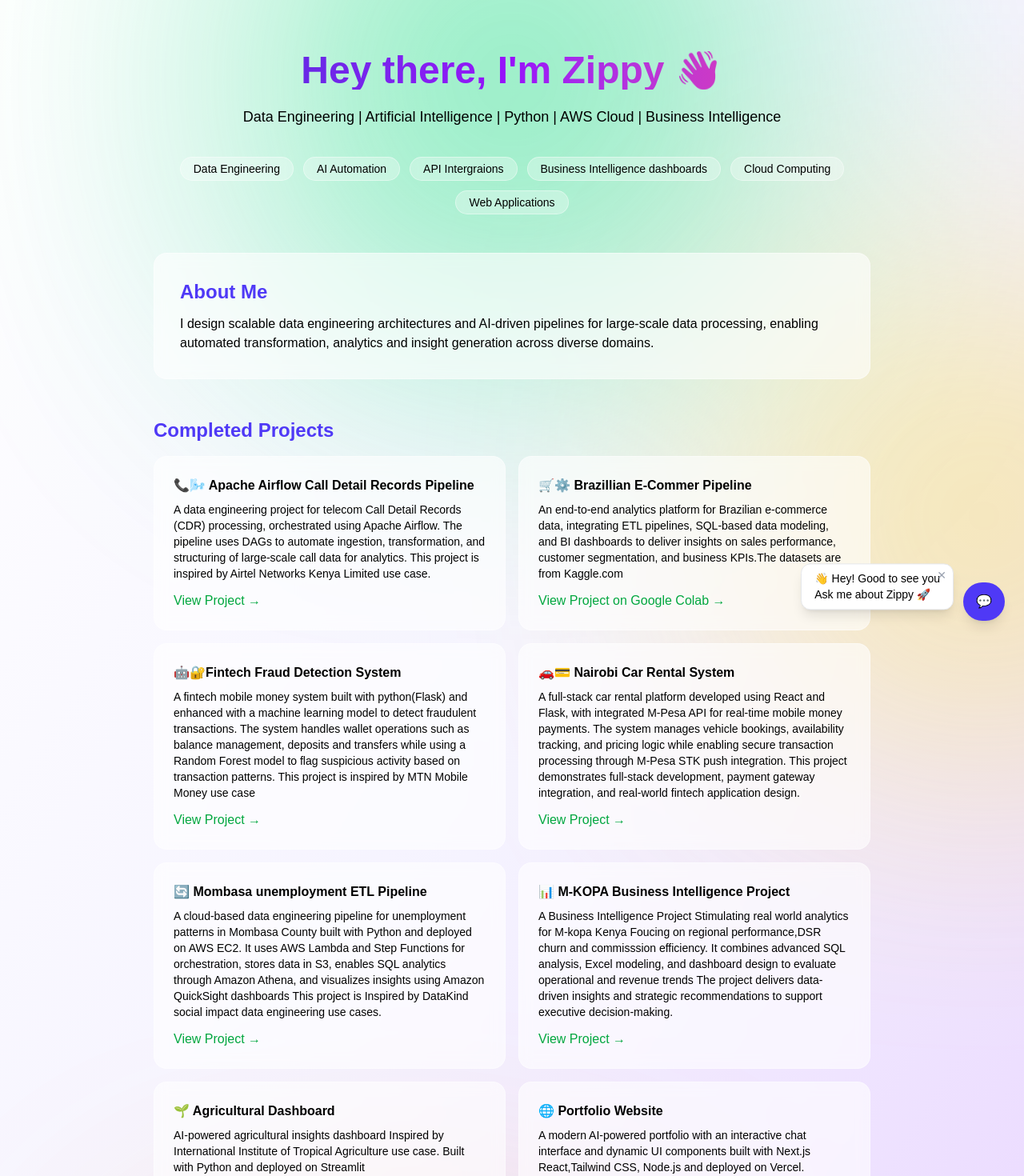
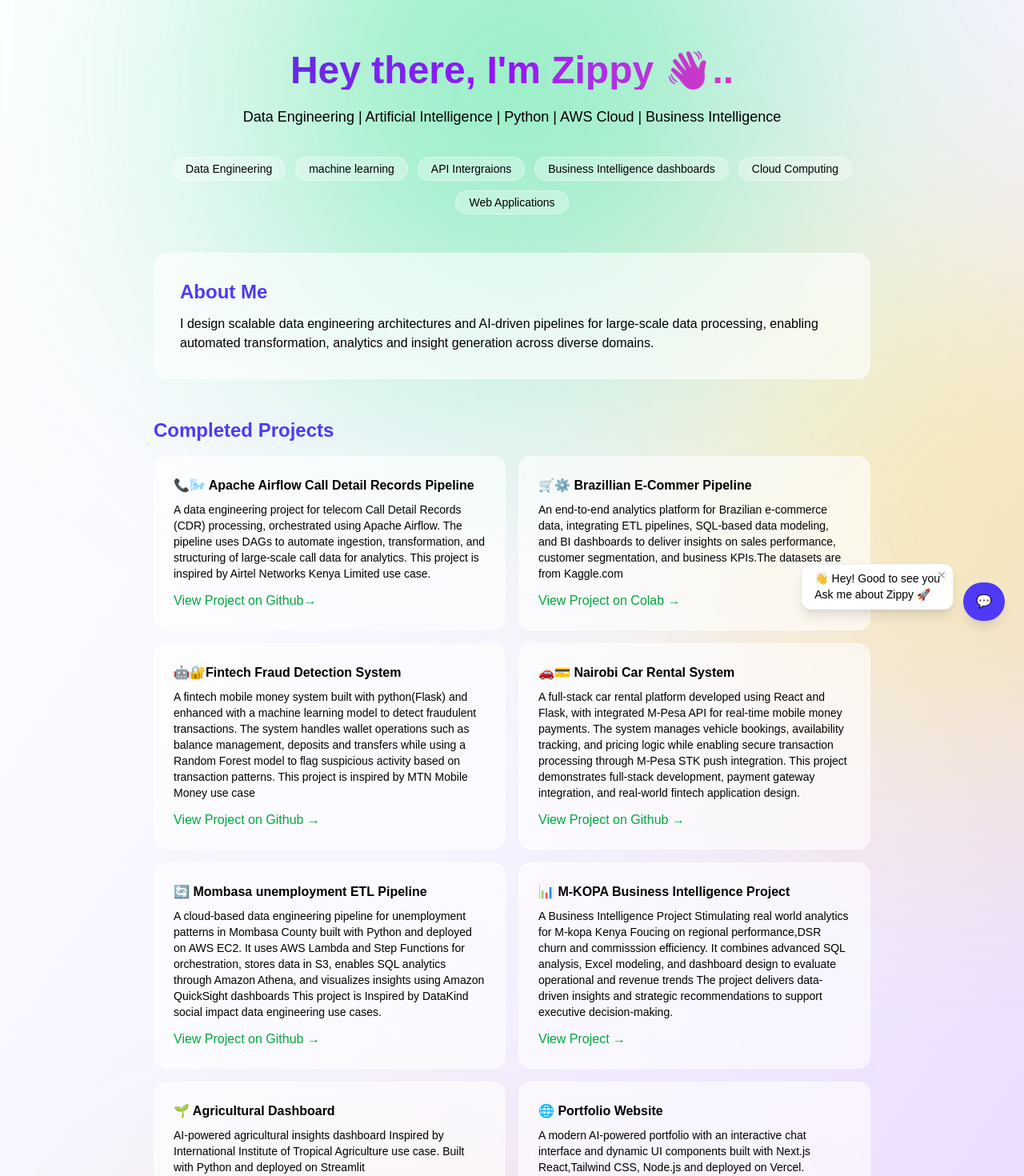
Before and after one commit to zipporahvaati/my-portfolio, a Next.js app: page / in a window 1280 px wide. Shown: the top 1470 px of the page at 80% size. Built offline with nearby package versions, Linux system fonts and the light colour scheme.

Commit message:
Update portfolio page projects

```diff
--- a/app/page.tsx
+++ b/app/page.tsx
@@ -20,7 +20,7 @@ export default function Home() {
         {/* HERO */}
         <section className="text-center space-y-5 mb-12">
           <h1 className="text-5xl font-bold bg-gradient-to-r from-indigo-700 via-purple-600 to-pink-500 text-transparent bg-clip-text">
-            Hey there, I'm Zippy 👋
+            Hey there, I'm Zippy 👋..
           </h1>
 
           <p className="text-lg">
@@ -28,7 +28,7 @@ export default function Home() {
           </p>
 
           <div className="flex justify-center gap-3 flex-wrap pt-4">
-            {["Data Engineering", "AI Automation", "API Intergraions","Business Intelligence dashboards", "Cloud Computing ", "Web Applications"].map((skill) => (
+            {["Data Engineering", "machine learning", "API Intergraions","Business Intelligence dashboards", "Cloud Computing ", "Web Applications"].map((skill) => (
               <span
                 key={skill}
                 className="px-4 py-1 bg-white/30 border border-white/40 rounded-full text-sm backdrop-blur"
@@ -66,11 +66,11 @@ export default function Home() {
               </p>
 
               <a
-                href="https://iitasamplekpidashboard-ldjmxg6jehbwm4jqwofxrx.streamlit.app/"
+                href="https://github.com/zipporahvaati/Telco_CDR_data_pipeline"
                 target="_blank"
                 className="inline-block mt-3 text-green-600 hover:text-indigo-500"
               >
-                View Project →
+                View Project on Github→
               </a>
             </div>
 			<div className="bg-white/60 backdrop-blur border border-white/40 p-6 rounded-2xl">
@@ -87,7 +87,7 @@ export default function Home() {
                 target="_blank"
                 className="inline-block mt-3 text-green-600 hover:text-indigo-500"
               >
-                View Project on Google Colab →
+                View Project on Colab →
               </a>
             </div>
 			<div className="bg-white/60 backdrop-blur border border-white/40 p-6 rounded-2xl">
@@ -101,11 +101,11 @@ export default function Home() {
               </p>
 
               <a
-                href="https://github.com/zipporahvaati/Python_Flask_Mobile_Money_App/tree/main"
+                href="https://github.com/zipporahvaati/Python_Flask_Mobile_Money_App"
                 target="_blank"
                 className="inline-block mt-3 text-green-600 hover:text-indigo-500"
               >
-                View Project →
+                View Project on Github →
               </a>
             </div>
 			<div className="bg-white/60 backdrop-blur border border-white/40 p-6 rounded-2xl">
@@ -118,11 +118,11 @@ export default function Home() {
               </p>
 
               <a
-                href="https://iitasamplekpidashboard-ldjmxg6jehbwm4jqwofxrx.streamlit.app/"
+                href="https://github.com/zipporahvaati/A_Car_Hire_System"
                 target="_blank"
                 className="inline-block mt-3 text-green-600 hover:text-indigo-500"
               >
-                View Project →
+                View Project on Github →
               </a>
             </div>
 			<div className="bg-white/60 backdrop-blur border border-white/40 p-6 rounded-2xl">
@@ -134,11 +134,11 @@ export default function Home() {
               </p>
 
               <a
-                href="https://iitasamplekpidashboard-ldjmxg6jehbwm4jqwofxrx.streamlit.app/"
+                href="https://github.com/zipporahvaati/Mombasa_Unemployemt_Data_Engineering"
                 target="_blank"
                 className="inline-block mt-3 text-green-600 hover:text-indigo-500"
               >
-                View Project →
+                View Project on Github →
               </a>
             </div>
 			<div className="bg-white/60 backdrop-blur border border-white/40 p-6 rounded-2xl">
@@ -151,7 +151,7 @@ export default function Home() {
               </p>
 
               <a
-                href="https://iitasamplekpidashboard-ldjmxg6jehbwm4jqwofxrx.streamlit.app/"
+                href="https://github.com/zipporahvaati/MKOPA-Kenya-Business-Intelligence-Case-Study"
                 target="_blank"
                 className="inline-block mt-3 text-green-600 hover:text-indigo-500"
               >
```
